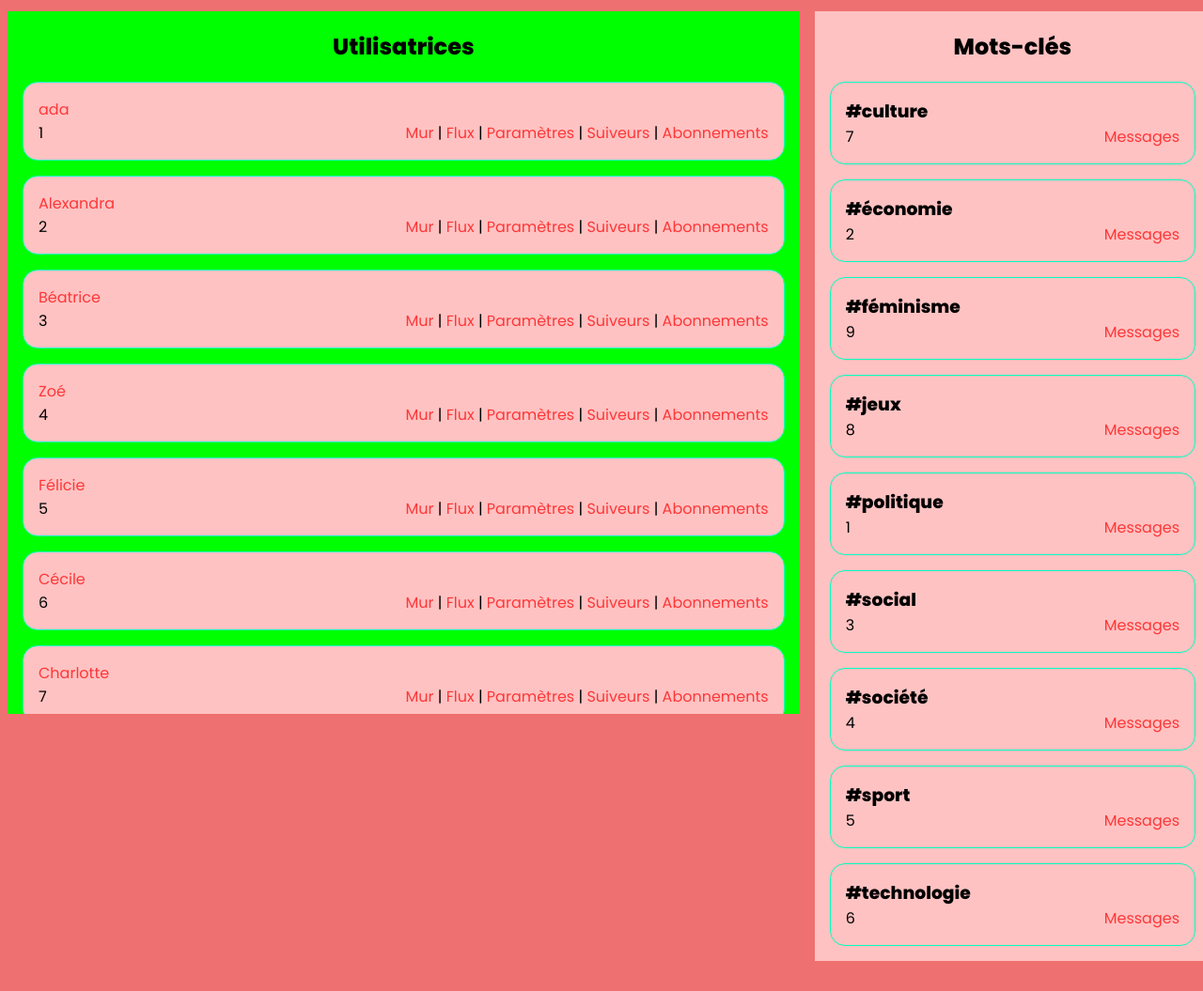
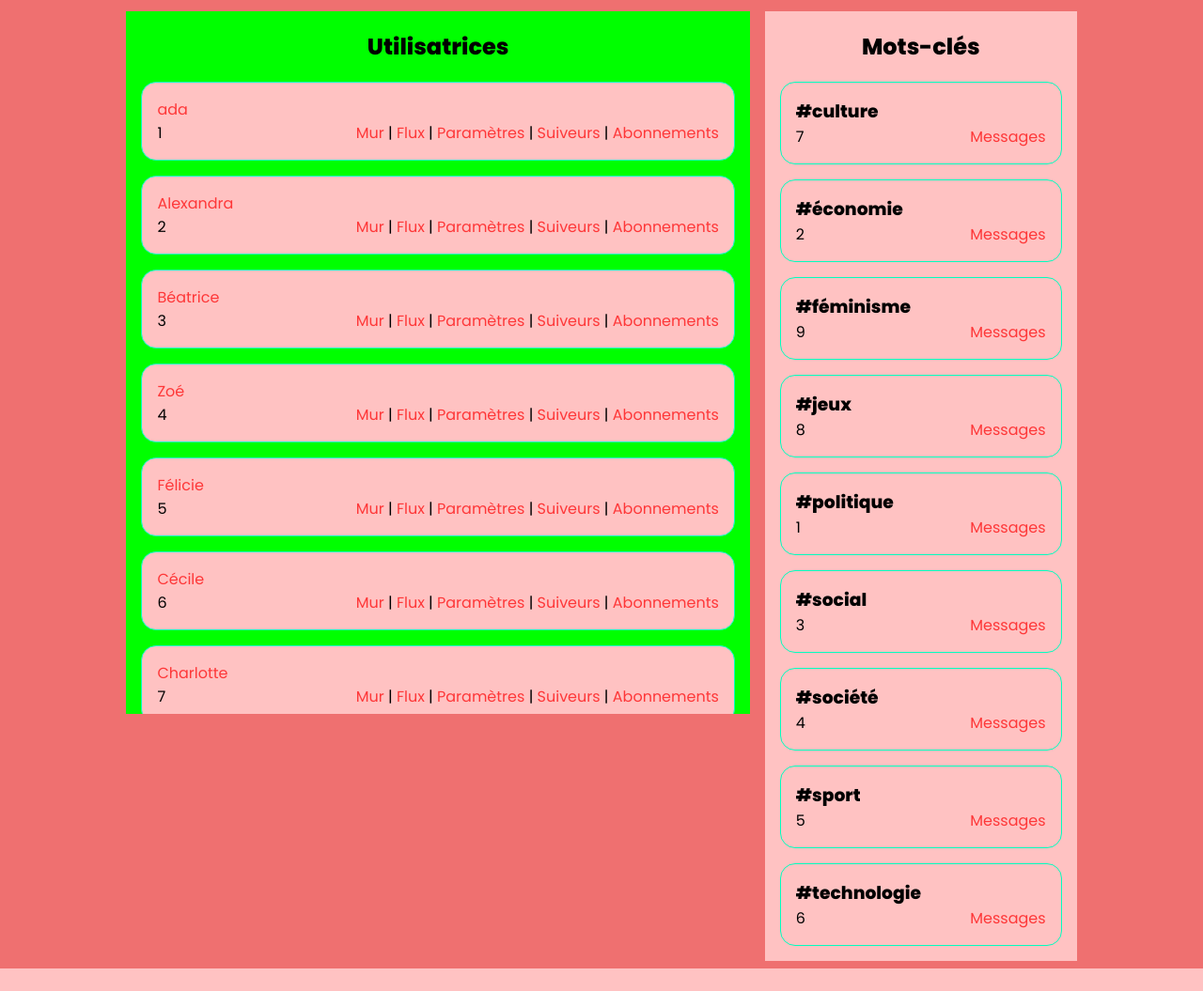
Before and after one commit to adatechschool/reseau-social-php-resoc_ana_manon_monica, a PHP site: page /Niveau1/admin.php in a window 1280 px wide. Shown: the part 142-1197 px from the top of the page at 94% size. After the commit the page ends 1173 px from the top, so only its background shows below. Run offline with PHP 8.4, Linux system fonts and the light colour scheme; data comes from the database, SQL or seed files in the repository; a stand-in replaces the project's code that opens the database connection; some libraries are stand-ins or nearby versions.

Commit message:
Add files via upload

```diff
--- a/style/style.css
+++ b/style/style.css
@@ -143,8 +143,8 @@ body>header #user:hover ul{
 
 #wrapper{
     display:flex;
-    width:80em;
-    margin:0 auto 2em auto;
+    width:80%;
+    margin:auto;
 }
 #wrapper aside{
     background-color: #ffc2c2;
```
